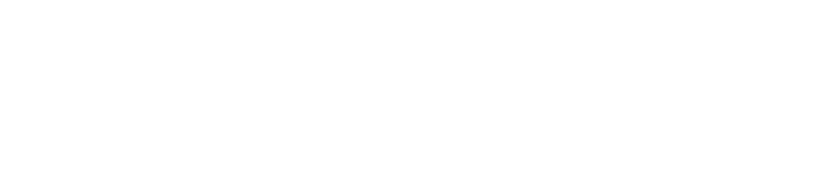
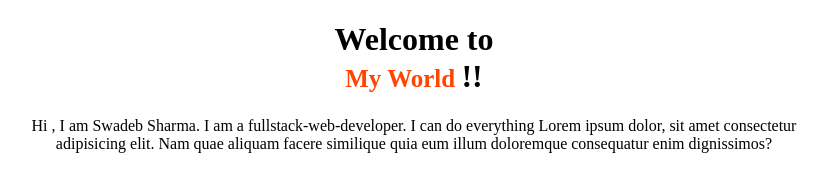
Before and after one commit to swadebsharma10/new-repo-trail, a plain HTML site: page index.html in a window 1280 px wide. Shown: the whole page, without its empty margins (226-1054 px from the left). Drawn offline with Linux system fonts and the light colour scheme.

Commit message:
added header section

```diff
--- a/index.html
+++ b/index.html
@@ -7,6 +7,12 @@
     <title>New repo-trail</title>
 </head>
 <body>
-
+    <header style="text-align: center;">
+        <h1>Welcome to<br>
+            <span style="color: orangered; font-size: 25px; font-weight: 600;">  My World </span> !!</h1>
+      <p style="margin: 0 230px;">  Hi , I am Swadeb Sharma. I am a fullstack-web-developer. I can do everything
+        Lorem ipsum dolor, sit amet consectetur adipisicing elit. Nam quae aliquam facere similique quia eum illum doloremque consequatur enim dignissimos?
+        </p>
+    </header>
 </body>
 </html>
```
